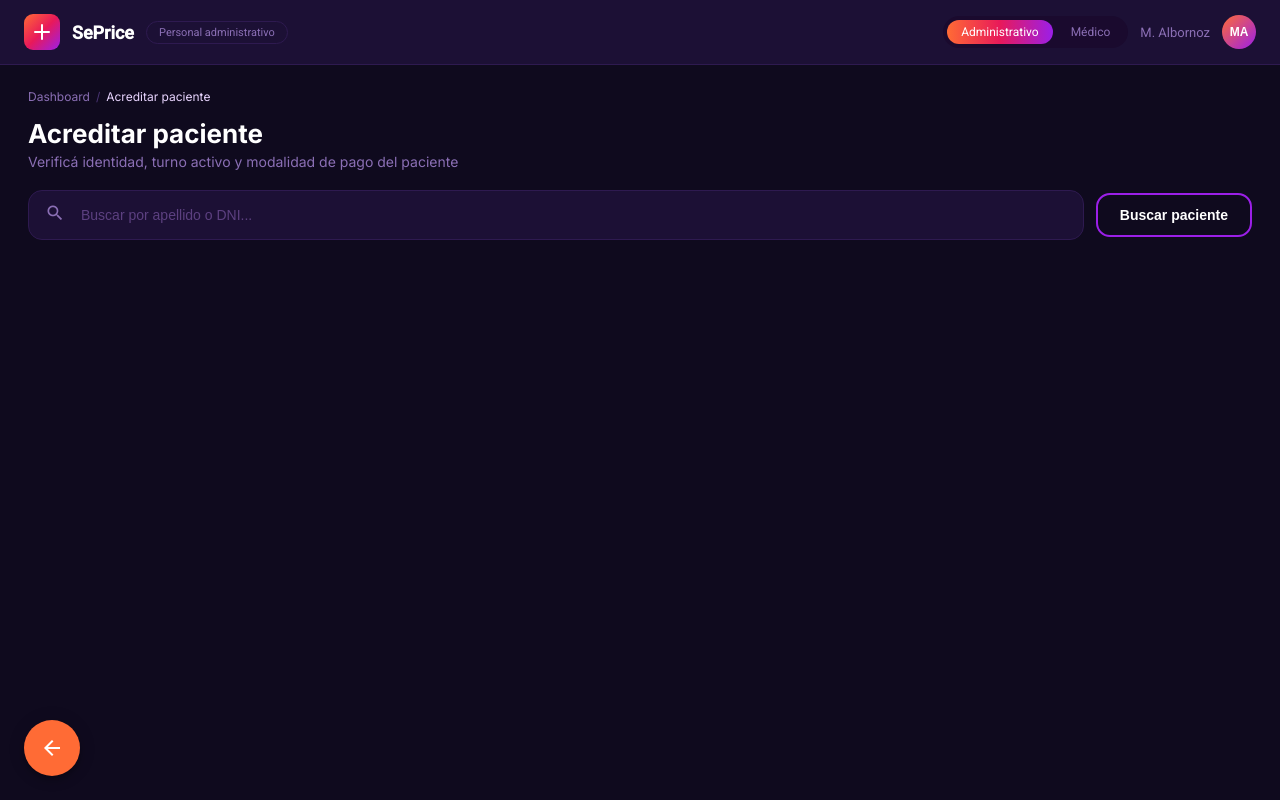
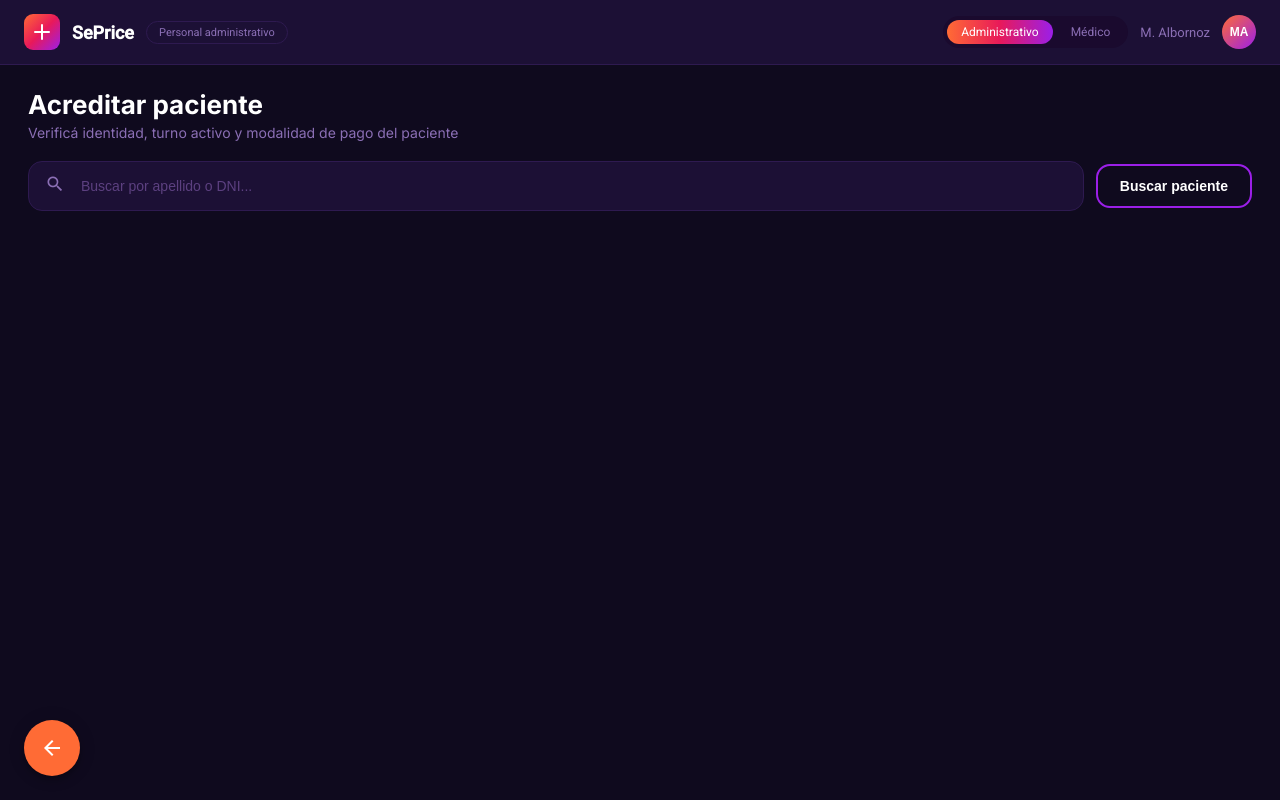
Before and after one commit to Nicoalazar/seprice-turnos, an Angular app: page /acreditacion in a window 1280 px wide. Built offline with nearby package versions, Linux system fonts and the light colour scheme; no server answers.

Commit message:
Elimino Breadcrumb

```diff
--- a/src/app/pages/acreditacion/acreditacion.component.css
+++ b/src/app/pages/acreditacion/acreditacion.component.css
@@ -21,21 +21,6 @@
 .main::-webkit-scrollbar-track { background: var(--bg-noche); }
 .main::-webkit-scrollbar-thumb { background: var(--color-scrollbar); border-radius: 4px; }
 .main::-webkit-scrollbar-thumb:hover { background: var(--color-scrollbar-hover); }
-
-/* ── Breadcrumb ────────────────────────────────────────────────────────────── */
-.breadcrumb {
-  display: flex;
-  align-items: center;
-  gap: 6px;
-  font-size: var(--fuente-size-sm);
-  color: var(--texto-muted);
-  margin-bottom: 14px;
-}
-
-.breadcrumb-link { cursor: pointer; transition: color var(--transicion); }
-.breadcrumb-link:hover { color: var(--texto-secundario); }
-.breadcrumb-sep { color: var(--color-scrollbar); }
-.breadcrumb-current { color: var(--color-accent-purple-lightest); }
 
 /* ── Título de página ──────────────────────────────────────────────────────── */
 .page-title-section { margin-bottom: 20px; }
--- a/src/app/pages/acreditacion/acreditacion.component.html
+++ b/src/app/pages/acreditacion/acreditacion.component.html
@@ -2,13 +2,6 @@
 
   <!-- Contenido de la página -->
   <main class="main">
-
-    <!-- Breadcrumb -->
-    <nav class="breadcrumb">
-      <span class="breadcrumb-link" (click)="volverAlDashboard()">Dashboard</span>
-      <span class="breadcrumb-sep">/</span>
-      <span class="breadcrumb-current">Acreditar paciente</span>
-    </nav>
 
     <!-- Título -->
     <div class="page-title-section">
--- a/src/app/pages/verificar-autorizacion/verificar-autorizacion.component.css
+++ b/src/app/pages/verificar-autorizacion/verificar-autorizacion.component.css
@@ -18,21 +18,6 @@
 .main::-webkit-scrollbar { width: 8px; }
 .main::-webkit-scrollbar-track { background: var(--bg-noche); }
 .main::-webkit-scrollbar-thumb { background: var(--color-scrollbar); border-radius: 4px; }
-
-/* ── Breadcrumb ───────────────────────────────────────────────────────────── */
-.breadcrumb {
-  display: flex;
-  align-items: center;
-  gap: 6px;
-  font-size: var(--fuente-size-sm);
-  color: var(--texto-muted);
-  margin-bottom: 14px;
-  flex-wrap: wrap;
-}
-.breadcrumb-link { cursor: pointer; transition: color var(--transicion); }
-.breadcrumb-link:hover { color: var(--texto-secundario); }
-.breadcrumb-sep { color: var(--color-scrollbar); }
-.breadcrumb-current { color: var(--color-accent-purple-lightest); }
 
 /* ── Título ───────────────────────────────────────────────────────────────── */
 .page-title-section { margin-bottom: 20px; }
```
